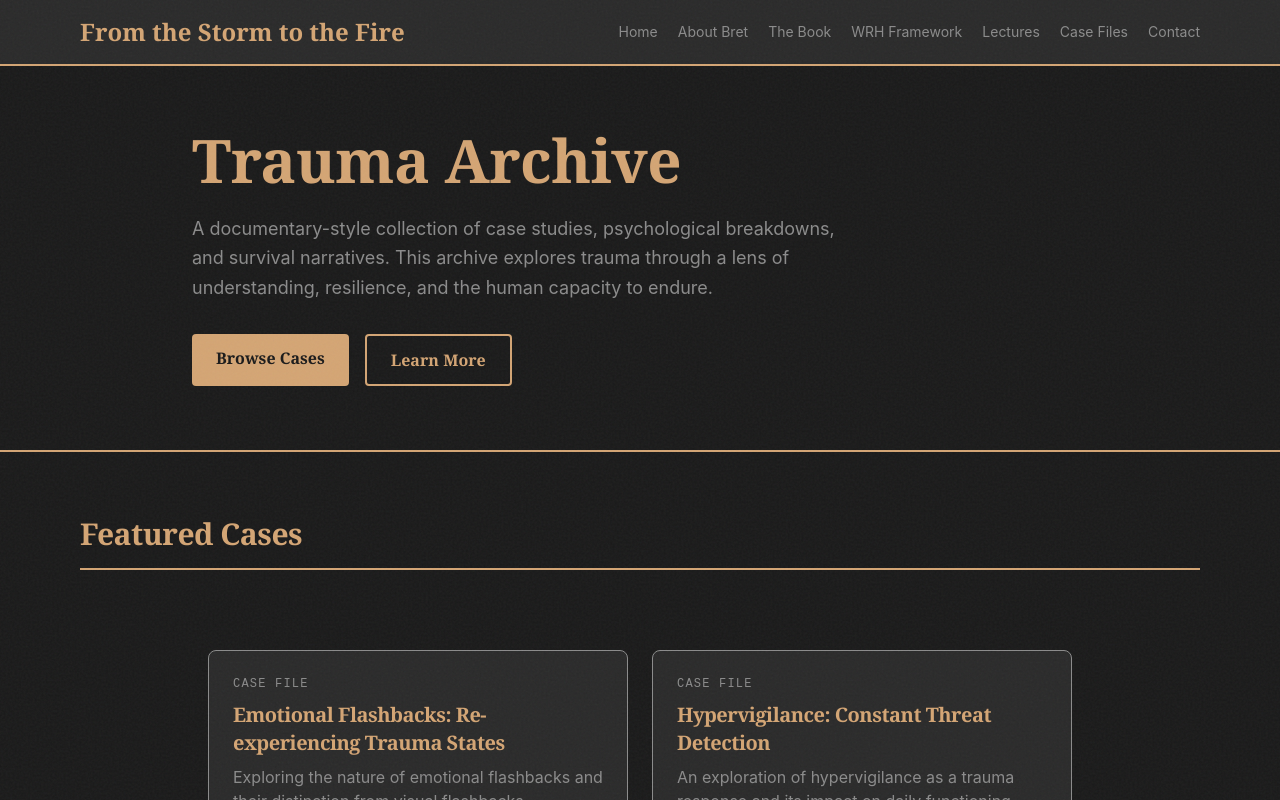
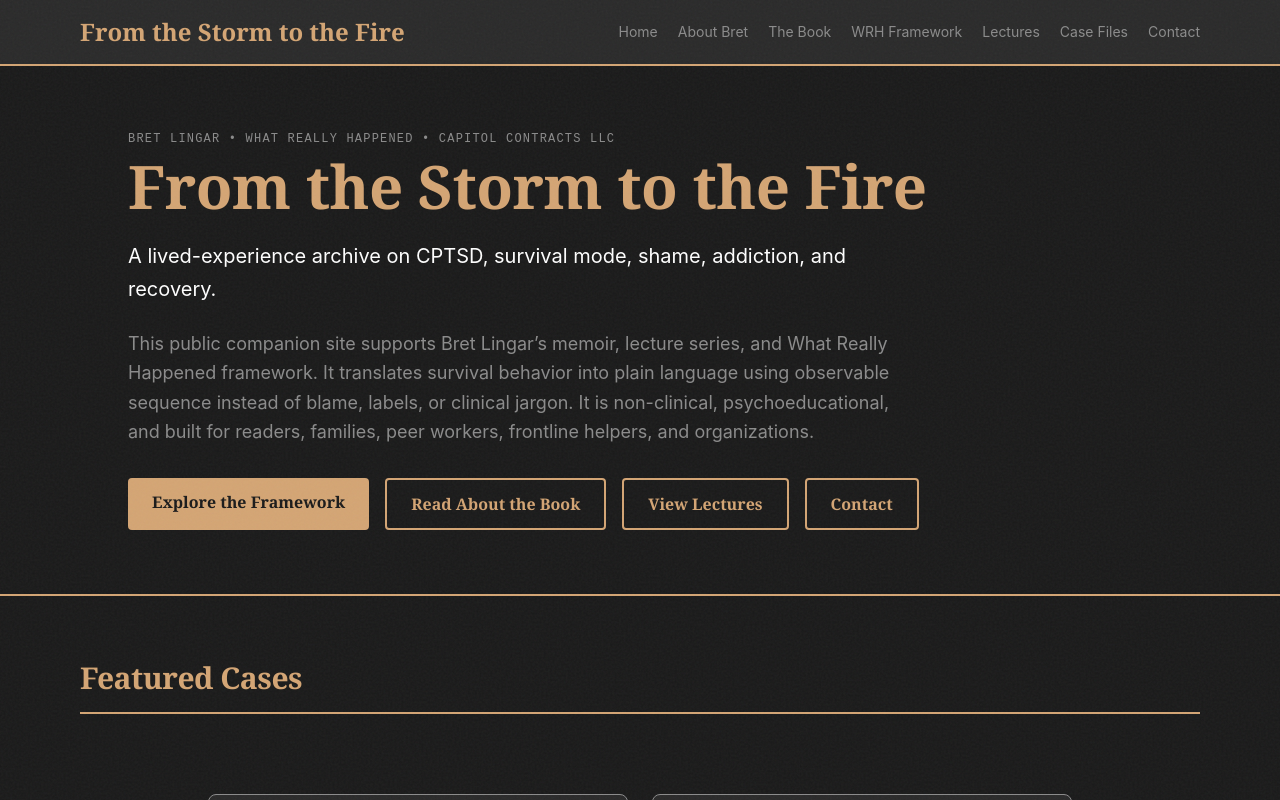
Before and after one commit to Mave9055/trauma-archive, a Next.js app: page / in a window 1280 px wide. Shown: the top 800 px of the page. Built offline with nearby package versions, Linux system fonts and the light colour scheme.

Commit message:
Rebrand hero introduction

```diff
--- a/app/components/HeroIntro.tsx
+++ b/app/components/HeroIntro.tsx
@@ -5,28 +5,32 @@ import Link from 'next/link';
 export default function HeroIntro() {
   return (
     <section className="bg-charcoal border-b-2 border-ember py-16 px-4">
-      <div className="max-w-4xl mx-auto">
+      <div className="max-w-5xl mx-auto">
+        <p className="case-file-label mb-4">Bret Lingar • What Really Happened • Capitol Contracts LLC</p>
         <h1 className="text-5xl md:text-6xl font-serif font-bold text-ember mb-6">
-          Trauma Archive
+          From the Storm to the Fire
         </h1>
 
-        <p className="text-lg text-ash mb-8 leading-relaxed max-w-2xl">
-          A documentary-style collection of case studies, psychological breakdowns, and survival narratives.
-          This archive explores trauma through a lens of understanding, resilience, and the human capacity to endure.
+        <p className="text-xl text-white mb-6 leading-relaxed max-w-3xl">
+          A lived-experience archive on CPTSD, survival mode, shame, addiction, and recovery.
+        </p>
+
+        <p className="text-lg text-ash mb-8 leading-relaxed max-w-3xl">
+          This public companion site supports Bret Lingar’s memoir, lecture series, and What Really Happened framework. It translates survival behavior into plain language using observable sequence instead of blame, labels, or clinical jargon. It is non-clinical, psychoeducational, and built for readers, families, peer workers, frontline helpers, and organizations.
         </p>
 
         <div className="flex flex-wrap gap-4">
-          <Link
-            href="/case-files"
-            className="px-6 py-3 bg-ember text-charcoal font-serif font-bold rounded hover:bg-white transition"
-          >
-            Browse Cases
+          <Link href="/psychology" className="px-6 py-3 bg-ember text-charcoal font-serif font-bold rounded hover:bg-white transition">
+            Explore the Framework
           </Link>
-          <Link
-            href="/about"
-            className="px-6 py-3 border-2 border-ember text-ember font-serif font-bold rounded hover:bg-ember hover:text-charcoal transition"
-          >
-            Learn More
+          <Link href="/memoir" className="px-6 py-3 border-2 border-ember text-ember font-serif font-bold rounded hover:bg-ember hover:text-charcoal transition">
+            Read About the Book
+          </Link>
+          <Link href="/historical-archive" className="px-6 py-3 border-2 border-ember text-ember font-serif font-bold rounded hover:bg-ember hover:text-charcoal transition">
+            View Lectures
+          </Link>
+          <Link href="/contact" className="px-6 py-3 border-2 border-ember text-ember font-serif font-bold rounded hover:bg-ember hover:text-charcoal transition">
+            Contact
           </Link>
         </div>
       </div>
```
